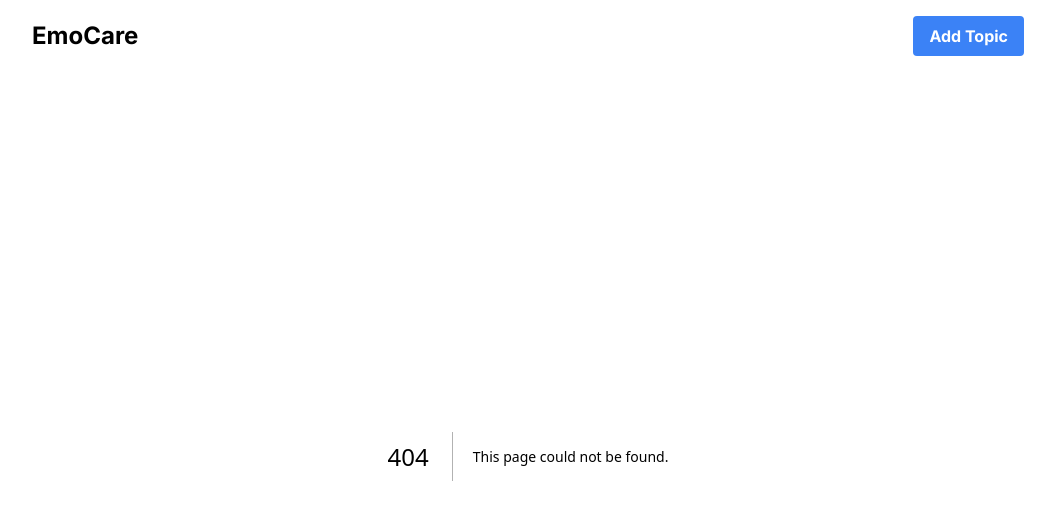
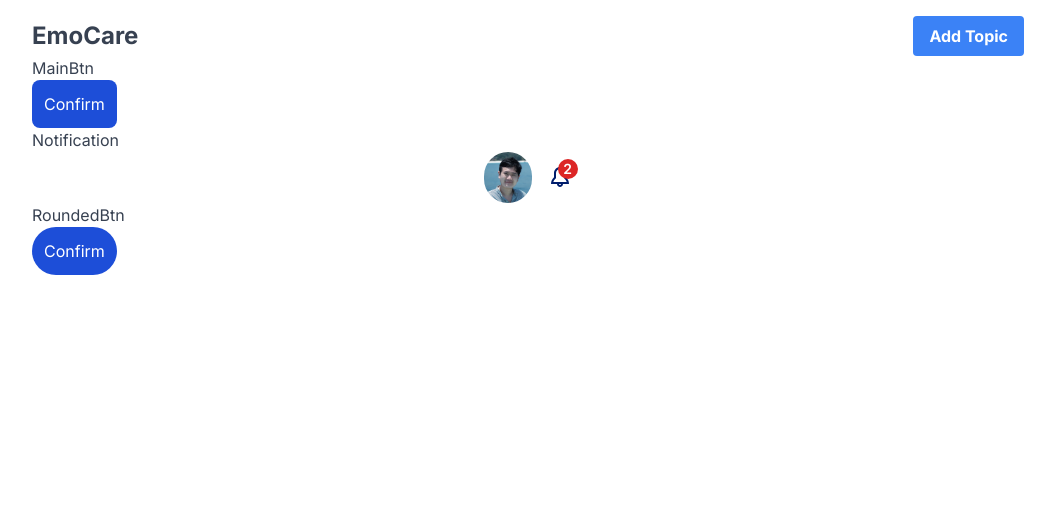
Before and after one commit to ichotika/emocare, a Next.js app: page /basecomponents in a window 1280 px wide. Before the commit this address had no page. Shown: the top 520 px of the page, without its empty margins (112-1167 px from the left). Built offline with nearby package versions, Linux system fonts and the light colour scheme.

Commit message:
update basecomponent route

```diff
--- /dev/null
+++ b/src/app/basecomponents/page.jsx
@@ -0,0 +1,23 @@
+import MainBtn from "@/components/base/MainBtn";
+import Notification from "@/components/base/Notification";
+import RoundedBtn from "@/components/base/RoundedBtn";
+export default function Basecomponent() {
+  return (
+    <>
+      <h2>MainBtn</h2>
+      <MainBtn
+        buttontext={"Confirm"}
+        bgColor={"bg-blue-700"}
+        textColor={"text-white"}
+      />
+      <h2>Notification</h2>
+      <Notification />
+      <h2>RoundedBtn</h2>
+      <RoundedBtn
+        buttontext={"Confirm"}
+        bgColor={"bg-blue-700"}
+        textColor={"text-white"}
+      />
+    </>
+  );
+}
--- a/src/app/organization/page.jsx
+++ b/src/app/organization/page.jsx
@@ -1,4 +1,3 @@
-
 import Main from "@/components/organizations/Main";
 
 export default function Home() {
--- /dev/null
+++ b/src/components/base/RoundedBtn.jsx
@@ -0,0 +1,12 @@
+"use client";
+function RoundedBtn({ buttontext, bgColor, textColor, handleClick }) {
+  return (
+    <button
+      className={`${bgColor} rounded-full p-3 ${textColor}`}
+      onClick={handleClick}>
+      {buttontext}
+    </button>
+  );
+}
+
+export default RoundedBtn;
--- a/src/components/organizations/AuthOrganizationList.jsx
+++ b/src/components/organizations/AuthOrganizationList.jsx
@@ -1,7 +1,7 @@
 "use client";
 import Image from "next/image";
 import ProRequest from "@/public/assets/Wireframes/ProRequest.svg";
-import MainBtn from "../MainBtn";
+import MainBtn from "../base/MainBtn";
 const AuthOrganizationList = () => {
   function testConfirm() {
     alert("confirm");
--- a/src/components/organizations/Header.jsx
+++ b/src/components/organizations/Header.jsx
@@ -1,5 +1,5 @@
 "use client";
-import Notification from "@/components/Notification";
+import Notification from "@/components/base/Notification";
 const Header = ({ headertext }) => {
   return (
     <header className="flex justify-between mb-12 mt-12">
```
Also changed, not shown: src/components/base/MainBtn.jsx (renamed from src/components/MainBtn.jsx), src/components/base/Notification.jsx (renamed from src/components/Notification.jsx).
